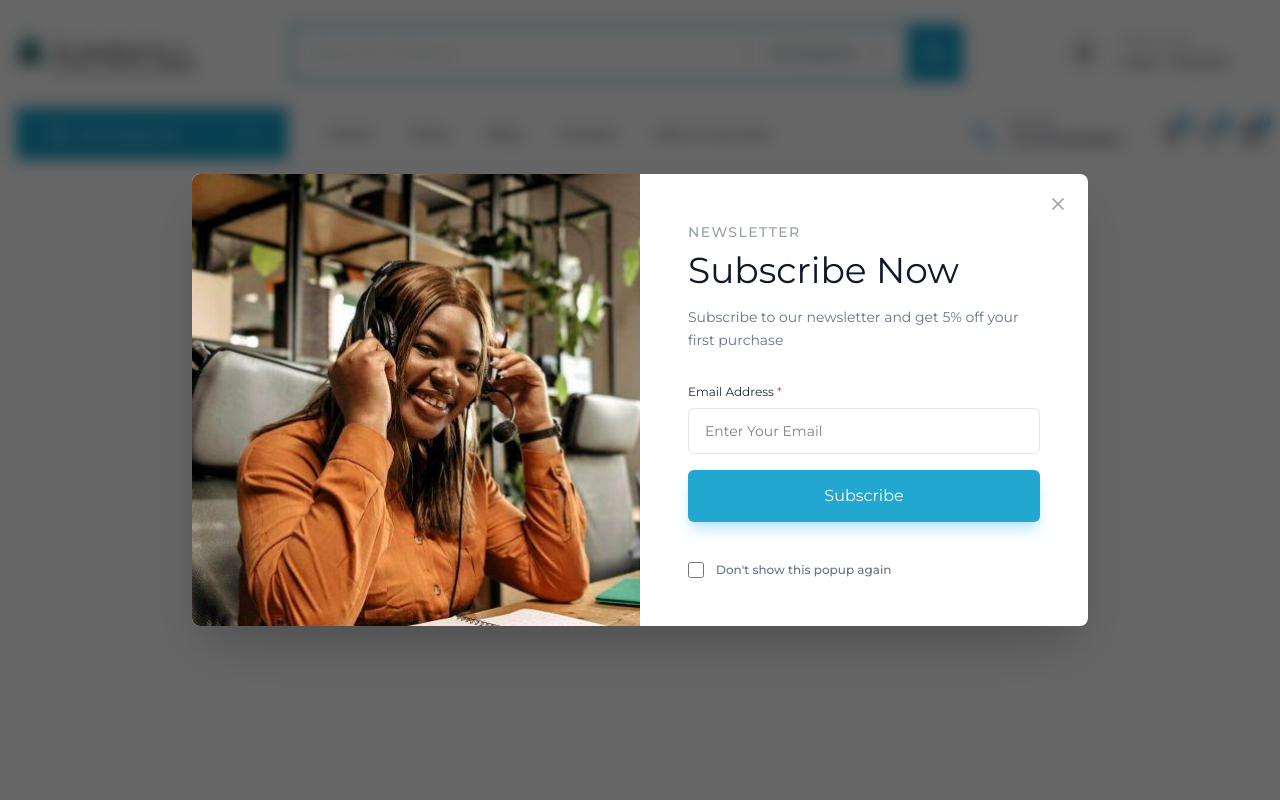
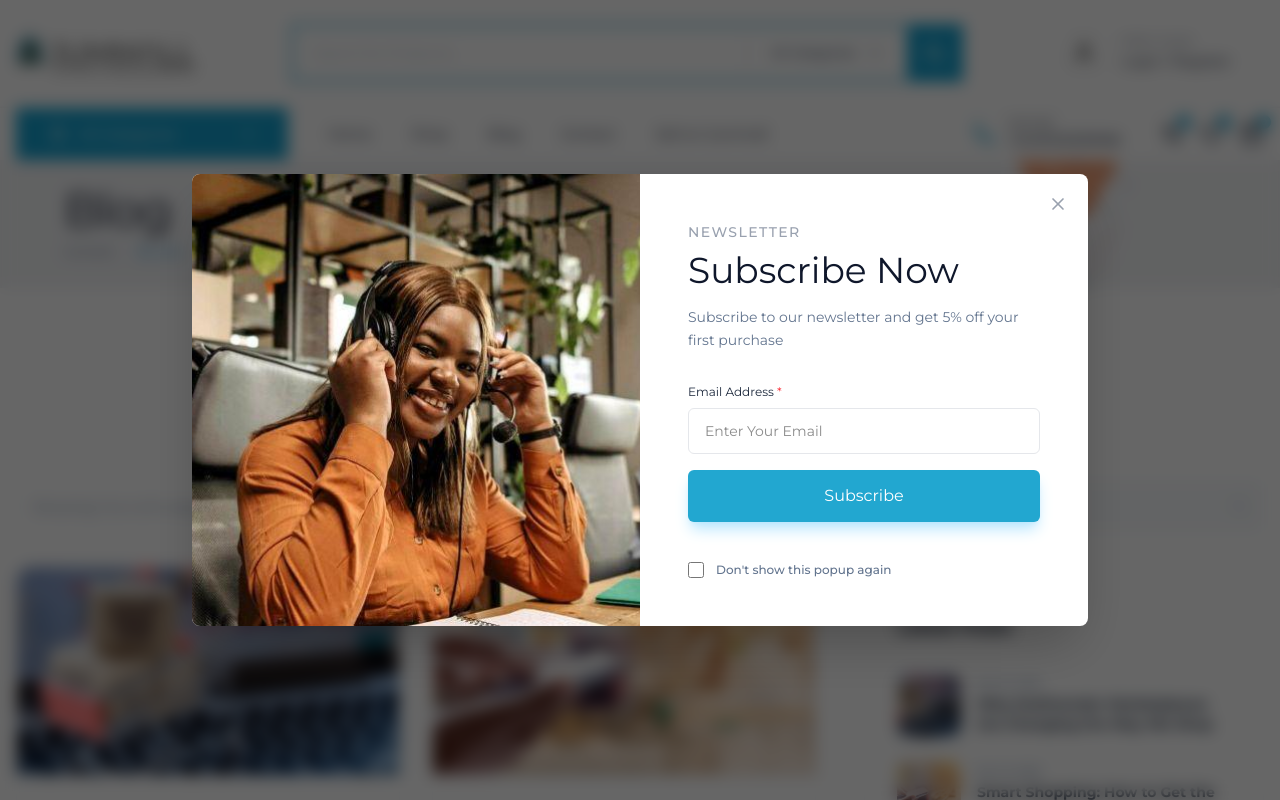
Before and after one commit to Toffee23/Nextjs-work, a Next.js app: page /blog in a window 1280 px wide. Before the commit this address had no page. Shown: the top 800 px of the page. Built offline with nearby package versions, Linux system fonts and the light colour scheme.

Commit message:
Blog page

```diff
--- /dev/null
+++ b/app/blog/page.tsx
@@ -0,0 +1,185 @@
+import Image from "next/image";
+import Link from "next/link";
+import { Search, Calendar, User, ArrowRight, Grid, List } from "lucide-react";
+
+const blogPosts = [
+  {
+    id: 1,
+    title: "Why Multivendor Marketplaces Are Changing the Way We Shop",
+    excerpt: "Discover how multivendor marketplaces are transforming online shopping by offering variety, trust, and unbeatable deals...",
+    image: "/multivendor-markeplace-featured-img-420x270.png",
+    date: "Dec 01, 2025",
+    author: "Super Admin",
+    category: "Shopping & Savings"
+  },
+  {
+    id: 2,
+    title: "Smart Shopping: How to Get the Best Deals Online",
+    excerpt: "Learn how to shop smarter online with tips on comparing prices, spotting genuine products, and maximizing...",
+    image: "/smart-shopping-featured-img-420x270.png",
+    date: "Dec 01, 2025",
+    author: "Super Admin",
+    category: "Shopping & Savings"
+  },
+  {
+    id: 3,
+    title: "How to Transform Your Kitchen with Affordable Appliances",
+    excerpt: "Upgrade your kitchen without breaking the bank. Explore affordable appliances like gas cookers, refrigerators, and blenders...",
+    image: "/kitchen-transformation-featured-img-420x270.png",
+    date: "Dec 01, 2025",
+    author: "Super Admin",
+    category: "Home & Living"
+  },
+  {
+    id: 4,
+    title: "Top 5 Must-Have Gadgets for 2026",
+    excerpt: "Discover the latest must-have gadgets of 2026, from AI-powered smartphones to gaming laptops and smart accessories...",
+    image: "/top-5-gadgets-featured-img-420x270.png",
+    date: "Dec 01, 2025",
+    author: "Super Admin",
+    category: "Tech & Gadgets"
+  }
+];
+
+export default function BlogPage() {
+  return (
+    <main className="bg-white min-h-screen">
+
+      {/* --- BREADCRUMB HEADER (Full Background Image) --- */}
+            <div className="relative h-64 md:h-32 md:mb-32 w-full flex items-center overflow-hidden">
+              {/* Background Image using fill and object-cover */}
+              <Image
+                src="/breadcrumb-1.jpg"
+                alt="Login Header Background"
+                fill
+                className="object-cover"
+                priority
+              />
+              {/* Darker overlay for text readability if needed */}
+              <div className="absolute inset-0 bg-white/20" />
+
+              <div className="relative z-10 max-w-7xl mx-auto w-full px-6 md:px-16">
+                <h1 className="text-5xl   tracking-tight text-[#0F172A]">Blog</h1>
+                <p className="text-sm text-slate-500 mt-2   uppercase tracking-widest flex items-center gap-2">
+                  Home <span className="text-slate-300">/</span> <span className="text-sky-600">Blog</span>
+                </p>
+              </div>
+            </div>
+
+      <section className="max-w-7xl mx-auto px-4 py-16">
+        <div className="flex flex-col lg:flex-row gap-12">
+
+          {/* --- MAIN CONTENT (LEFT) --- */}
+          <div className="lg:w-2/3">
+            {/* Filter Bar */}
+            <div className="flex items-center justify-between border border-slate-100 rounded-lg p-4 mb-8 text-sm font-medium text-slate-400">
+              <p>Showing 1 to 4 of 4 results</p>
+              <div className="flex items-center gap-4">
+                <Grid size={18} className="text-[#149fcd] cursor-pointer" />
+                <List size={18} className="hover:text-[#149fcd] cursor-pointer" />
+              </div>
+            </div>
+
+            {/* Blog Grid */}
+            <div className="grid grid-cols-1 md:grid-cols-2 gap-8">
+              {blogPosts.map((post) => (
+                <article key={post.id} className="group border border-slate-50 rounded-2xl overflow-hidden hover:shadow-xl transition-all">
+                  <div className="relative h-52 w-full overflow-hidden">
+                    <Image
+                      src={post.image}
+                      alt={post.title}
+                      fill
+                      className="object-cover group-hover:scale-105 transition-transform duration-500"
+                    />
+                  </div>
+                  <div className="p-6">
+                    <div className="flex items-center gap-4 text-[11px] font-bold text-slate-400 uppercase tracking-widest mb-4">
+                      <span className="flex items-center gap-1"><Calendar size={14} /> {post.date}</span>
+                      <span className="flex items-center gap-1"><User size={14} /> {post.author}</span>
+                    </div>
+                    <h2 className="text-xl font-black text-slate-900 leading-tight mb-4 group-hover:text-[#149fcd] transition-colors">
+                      {post.title}
+                    </h2>
+                    <p className="text-sm text-slate-500 leading-relaxed mb-6 line-clamp-2">
+                      {post.excerpt}
+                    </p>
+                    <Link href={`/blog/${post.id}`} className="inline-flex items-center gap-2 text-sm font-black text-slate-400 group-hover:text-[#149fcd] transition-colors">
+                      Read More <ArrowRight size={16} />
+                    </Link>
+                  </div>
+                </article>
+              ))}
+            </div>
+          </div>
+
+          {/* --- SIDEBAR (RIGHT) --- */}
+          <aside className="lg:w-1/3 space-y-12">
+
+            {/* Search */}
+            <div>
+              <div className="relative">
+                <input
+                  type="text"
+                  placeholder="Search..."
+                  className="w-full bg-slate-50 border-none rounded-xl py-4 px-6 focus:ring-2 focus:ring-[#149fcd] outline-none text-sm"
+                />
+                <Search className="absolute right-4 top-1/2 -translate-y-1/2 text-slate-300" size={18} />
+              </div>
+            </div>
+
+            {/* Latest Posts */}
+            <div className="border border-slate-50 rounded-2xl p-8">
+              <h3 className="text-lg font-black text-slate-900 mb-8">Latest Posts</h3>
+              <div className="space-y-6">
+                {blogPosts.slice(0, 3).map((post) => (
+                  <div key={post.id} className="flex gap-4 items-center group cursor-pointer">
+                    <div className="relative w-16 h-16 rounded-xl overflow-hidden shrink-0">
+                      <Image src={post.image} alt="" fill className="object-cover" />
+                    </div>
+                    <div>
+                      <p className="text-[10px] font-bold text-slate-400 mb-1">{post.date}</p>
+                      <h4 className="text-sm font-bold text-slate-800 leading-snug group-hover:text-[#149fcd] transition-colors line-clamp-2">
+                        {post.title}
+                      </h4>
+                    </div>
+                  </div>
+                ))}
+              </div>
+            </div>
+
+            {/* Categories */}
+            <div className="border border-slate-50 rounded-2xl p-8">
+              <h3 className="text-lg font-black text-slate-900 mb-8">Categories</h3>
+              <ul className="space-y-4">
+                {[
+                  { name: "Tech & Gadgets", count: 1 },
+                  { name: "Home & Living", count: 1 },
+                  { name: "Shopping & Savings", count: 2 }
+                ].map((cat) => (
+                  <li key={cat.name} className="flex items-center justify-between text-sm font-bold text-slate-500 hover:text-[#149fcd] cursor-pointer transition-colors">
+                    <span>• {cat.name}</span>
+                    <span>({cat.count})</span>
+                  </li>
+                ))}
+              </ul>
+            </div>
+
+            {/* Popular Tags */}
+            <div>
+              <h3 className="text-lg font-black text-slate-900 mb-8">Popular Tags</h3>
+              <div className="flex flex-wrap gap-2">
+                {["online shopping", "deals", "ecommerce", "tablets", "digital retail", "technology trends"].map((tag) => (
+                  <span key={tag} className="px-4 py-2 border border-slate-100 rounded-lg text-xs font-bold text-slate-400 hover:bg-[#149fcd] hover:text-white cursor-pointer transition-all">
+                    {tag}
+                  </span>
+                ))}
+              </div>
+            </div>
+
+          </aside>
+        </div>
+      </section>
+
+    </main>
+  );
+}
```
Also changed, not shown: public/top-5-gadgets-featured-img-420x270.png (added).
